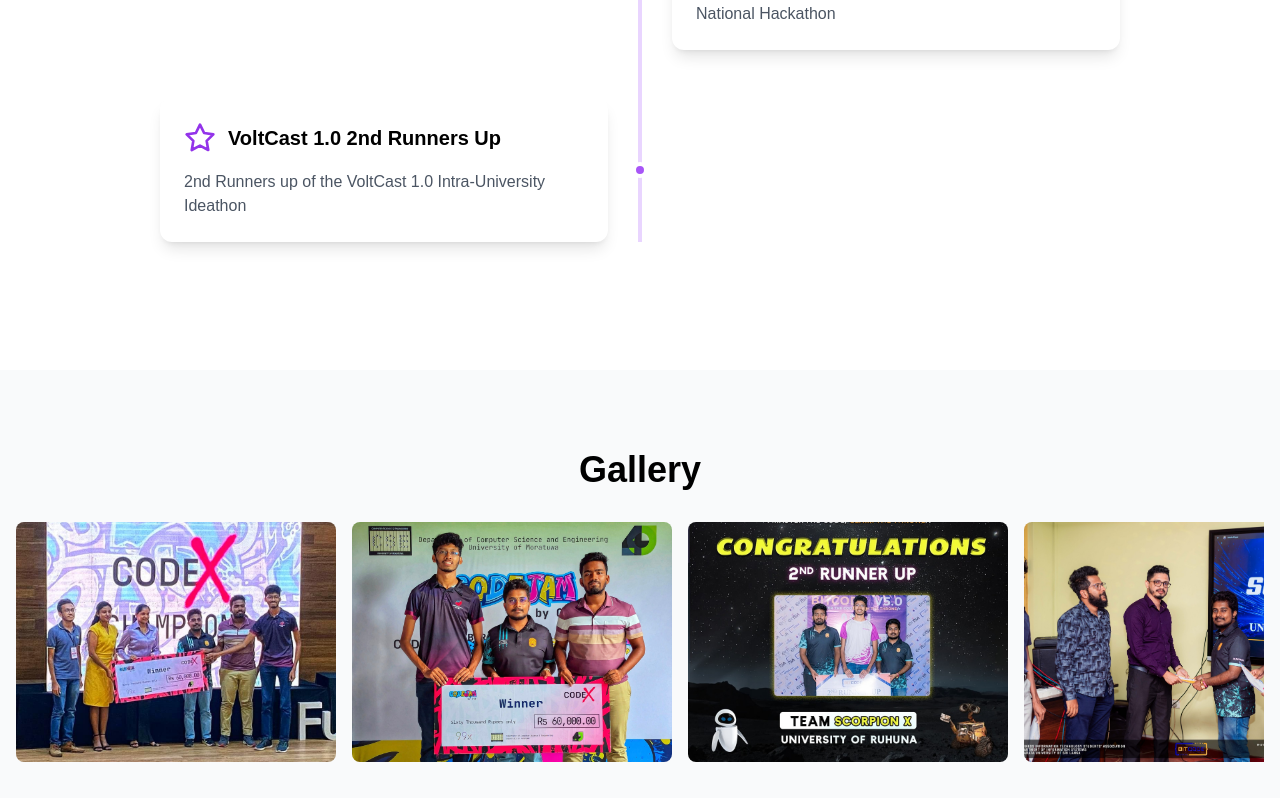
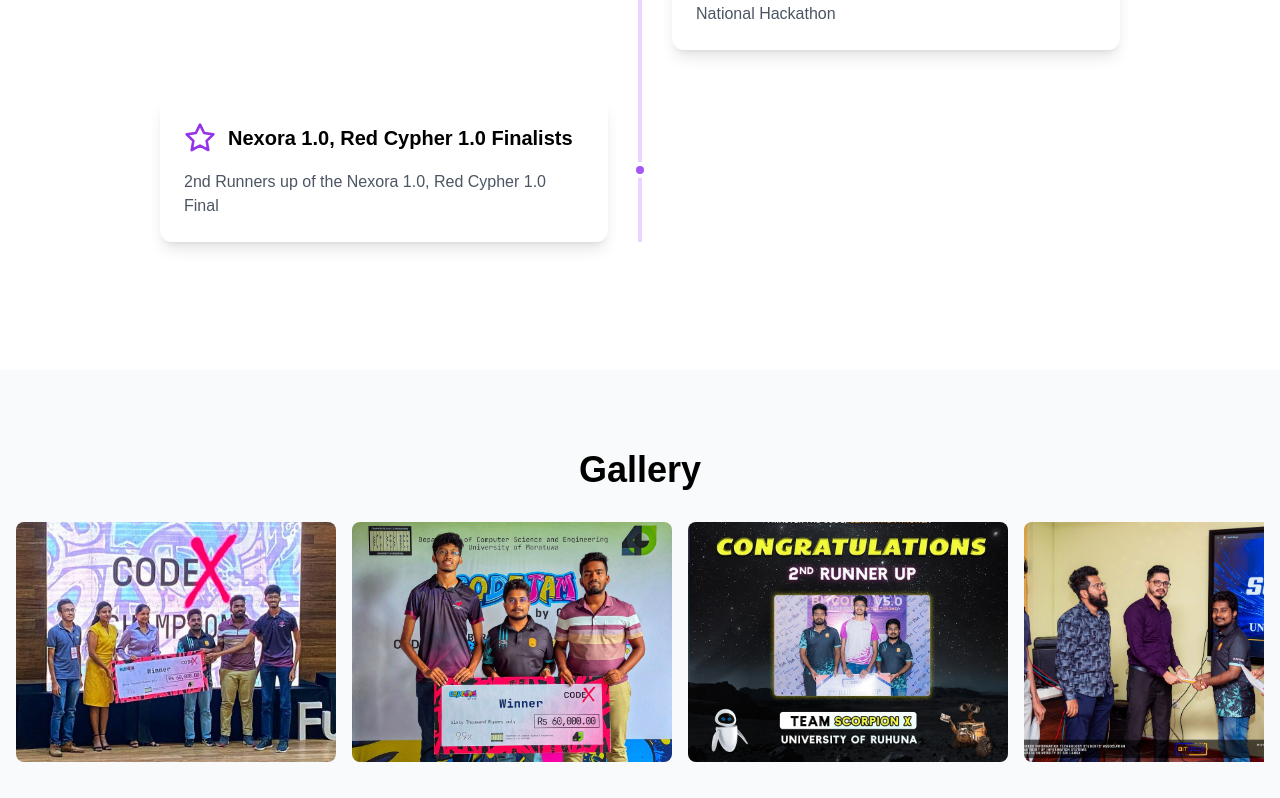
Before and after one commit to Thanu10ekoon/ScorpionXweb, a React (Vite) app: page / in a window 1280 px wide. Shown: the part 1922-2720 px from the top of the page. Built offline with nearby package versions, Linux system fonts and the light colour scheme; a web font is replaced by a local one.

Commit message:
added nexora

```diff
--- a/src/components/Achievements.tsx
+++ b/src/components/Achievements.tsx
@@ -16,10 +16,10 @@ const achievements = [
     link: "https://web.facebook.com/share/p/161eSHnBEf/"
   },
   {
-    title: "VoltCast 1.0 2nd Runners Up",
-    description: "2nd Runners up of the VoltCast 1.0 Intra-University Ideathon",
+    title: "Nexora 1.0, Red Cypher 1.0 Finalists",
+    description: "2nd Runners up of the Nexora 1.0, Red Cypher 1.0 Final",
     icon: Star,
-    link: "https://web.facebook.com/share/p/1B3j5SttsV/"
+    link: "https://web.facebook.com/share/p/16dFgjMr6X/"
   }
 
 ];
--- a/src/components/Gallery.tsx
+++ b/src/components/Gallery.tsx
@@ -10,7 +10,8 @@ const images = [
   '/gallery4.jpg',
   '/gallery5.jpg',
   '/gallery6.jpg',
-  '/gallery7.jpg'
+  '/gallery7.jpg',
+  'gallery09.jpg',
 ];
 
 export default function Gallery() {
```
Also changed, not shown: public/gallery09.jpg (added).
